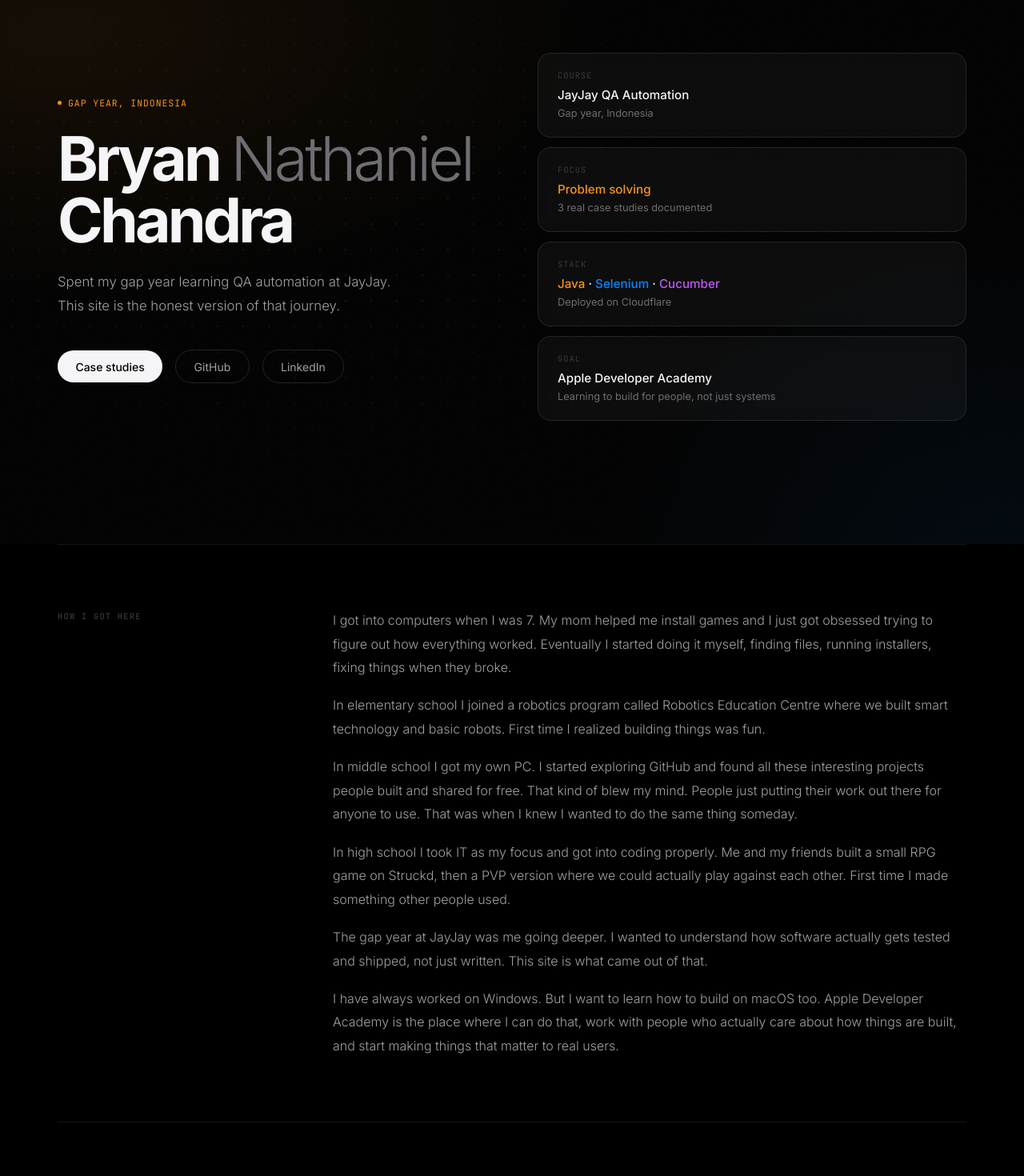
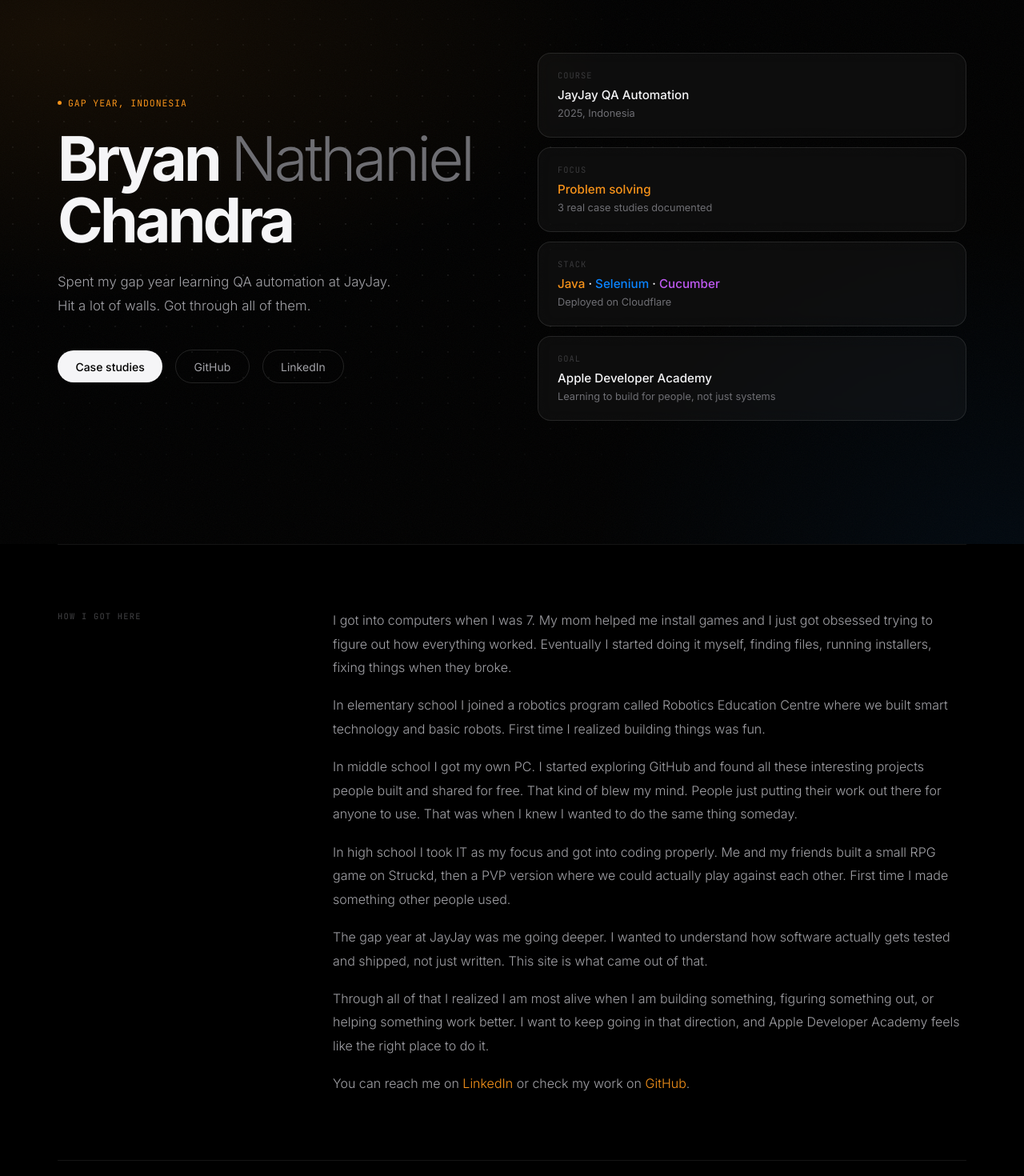
Before and after one commit to bryan-nathan-c/portfolio-project, a React (Vite) app: page / in a window 1280 px wide. Shown: the part 120-1590 px from the top of the page at 80% size. Built offline with nearby package versions, Linux system fonts and the light colour scheme.

Commit message:
fix docs references, bridge paragraph, hero subtitle

```diff
--- a/src/data/problems.ts
+++ b/src/data/problems.ts
@@ -40,11 +40,11 @@
     problem:
       'Set up my second project and hit run. Chrome opened for maybe a second and then just crashed. The error said SessionNotCreatedException and I had no idea what that meant. The code structure was basically the same as my last project so I knew the tests themselves were not the problem. Something in the setup was broken but I could not figure out what.',
     investigation:
-      'Me and a classmate tried asking AI and posted in the JayJay Discord to see if anyone had hit the same issue. We got some answers but nothing that actually fixed it. After a few days of going back and forth I just decided to actually sit down and read through the WebDriverManager and Selenium docs properly, side by side. That is when it clicked. The two libraries needed to be on matching versions to work together, and on top of that I had placed WebDriverManager in the wrong section of build.gradle, which meant the driver was not even loaded when the tests ran.',
+      'Me and a classmate tried asking AI and posted in the JayJay Discord to see if anyone had hit the same issue. We got some answers but nothing that actually fixed it. After a few days of going back and forth I just decided to actually sit down and go through the WebDriverManager and Selenium setup guides properly, side by side. That is when it clicked. The two libraries needed to be on matching versions to work together, and on top of that I had placed WebDriverManager in the wrong section of build.gradle, which meant the driver was not even loaded when the tests ran.',
     solution:
-      'Moved WebDriverManager to the right section in build.gradle and updated the versions to match what the docs said. Ran the tests again and Chrome opened without crashing.',
+      'Moved WebDriverManager to the right section in build.gradle and updated the versions to ones that actually work together. Ran the tests again and Chrome opened without crashing.',
     outcome:
-      'Everything worked after that. The actual fix was not even that hard. I just kept skipping over the docs trying to find a quick answer instead of actually reading them. Took me way longer than it should have.',
+      'Everything worked after that. The actual fix was not even that hard. I just kept looking for a quick answer instead of slowing down and reading things properly. Took me way longer than it should have.',
   },
   {
     id: 'final-project-jayjay',
--- a/src/pages/Home.tsx
+++ b/src/pages/Home.tsx
@@ -51,7 +51,7 @@
             </h1>
             <p className="hero-sub">
               Spent my gap year learning QA automation at JayJay.
-              This site is the honest version of that journey.
+              Hit a lot of walls. Got through all of them.
             </p>
             <div className="hero-links">
               <Link to="/problems" className="link-primary">Case studies</Link>
@@ -65,7 +65,7 @@
             <div className="hero-card">
               <div className="hero-card-label">Course</div>
               <div className="hero-card-value">JayJay QA Automation</div>
-              <div className="hero-card-sub">Gap year, Indonesia</div>
+              <div className="hero-card-sub">2025, Indonesia</div>
             </div>
             <div className="hero-card">
               <div className="hero-card-label">Focus</div>
@@ -128,9 +128,12 @@
               This site is what came out of that.
             </p>
             <p className="about-text">
-              I have always worked on Windows. But I want to learn how to build on macOS too.
-              Apple Developer Academy is the place where I can do that, work with people
-              who actually care about how things are built, and start making things that matter to real users.
+              Through all of that I realized I am most alive when I am building something,
+              figuring something out, or helping something work better. I want to keep going in that direction,
+              and Apple Developer Academy feels like the right place to do it.
+            </p>
+            <p className="about-text">
+              You can reach me on <a href="https://id.linkedin.com/in/bryan-nathaniel-chandraa" target="_blank" rel="noreferrer" style={{color: 'var(--accent)'}}>LinkedIn</a> or check my work on <a href="https://github.com/bryan-nathan-c" target="_blank" rel="noreferrer" style={{color: 'var(--accent)'}}>GitHub</a>.
             </p>
           </div>
         </section>
```
